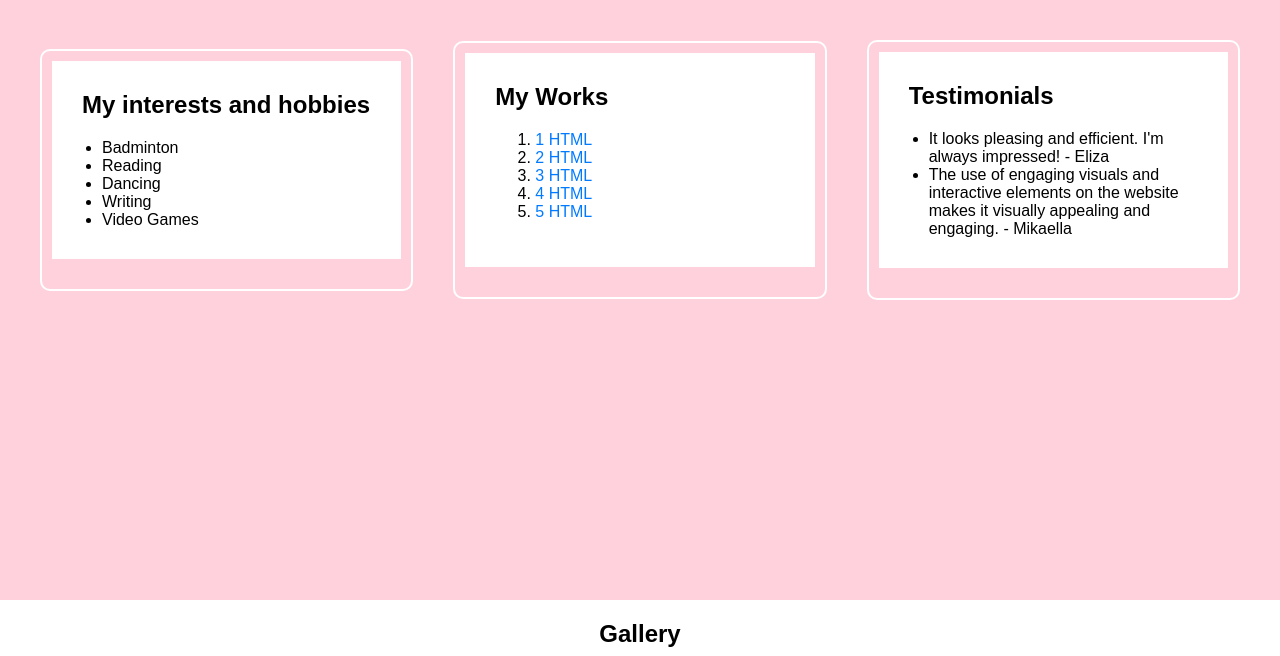
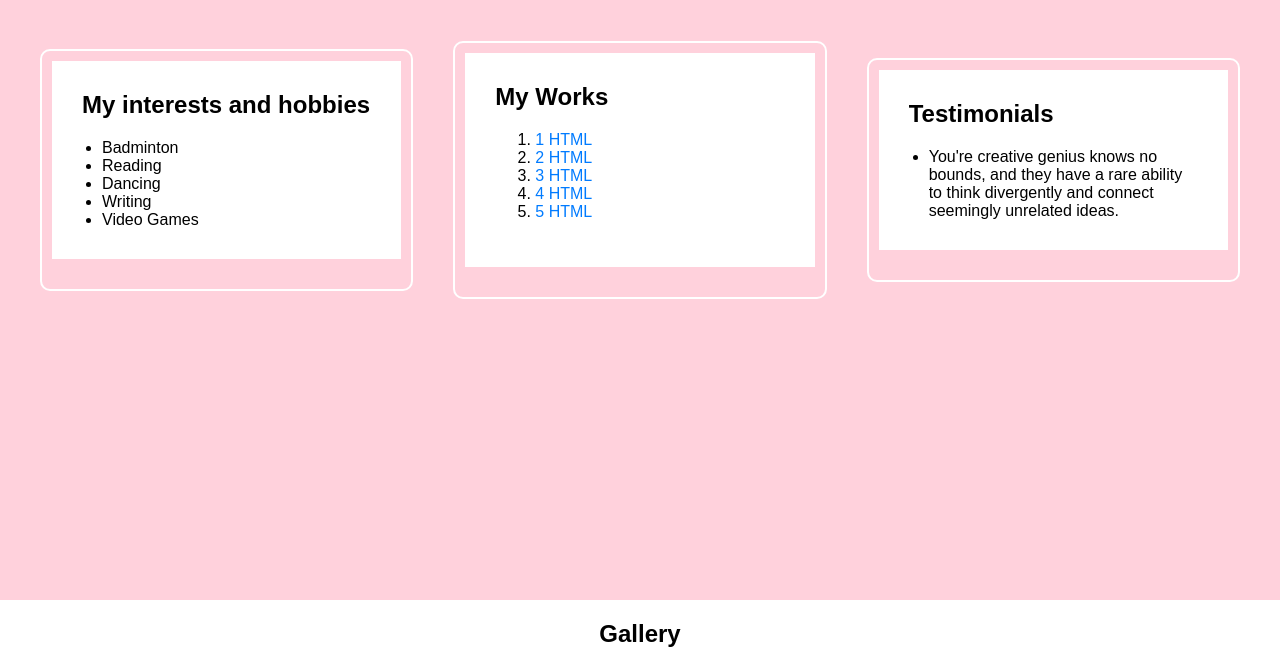
Before and after one commit to PUP-BSIT/ex7-tech_nx, a plain HTML site: page barrantes_sofiaanne/Barrantes_SofiaAnne.html in a window 1280 px wide. Shown: the part 1040-1696 px from the top of the page. Drawn offline with Linux system fonts and the light colour scheme.

Commit message:
Add tetimonials

```diff
--- a/barrantes_sofiaanne/Barrantes_SofiaAnne.html
+++ b/barrantes_sofiaanne/Barrantes_SofiaAnne.html
@@ -43,9 +43,7 @@
             <div class="slide">
                 <h2>Testimonials</h2>
                 <ul>
-                    <li> It looks pleasing and efficient. I'm always impressed! - Eliza</li>
-                    <li>The use of engaging visuals and interactive elements on the website
-                        makes it visually appealing and engaging. - Mikaella</li>
+                    <li> You're creative genius knows no bounds, and they have a rare ability to think divergently and connect seemingly unrelated ideas. </li>
                 </ul>
             </div>
         </div>
```
